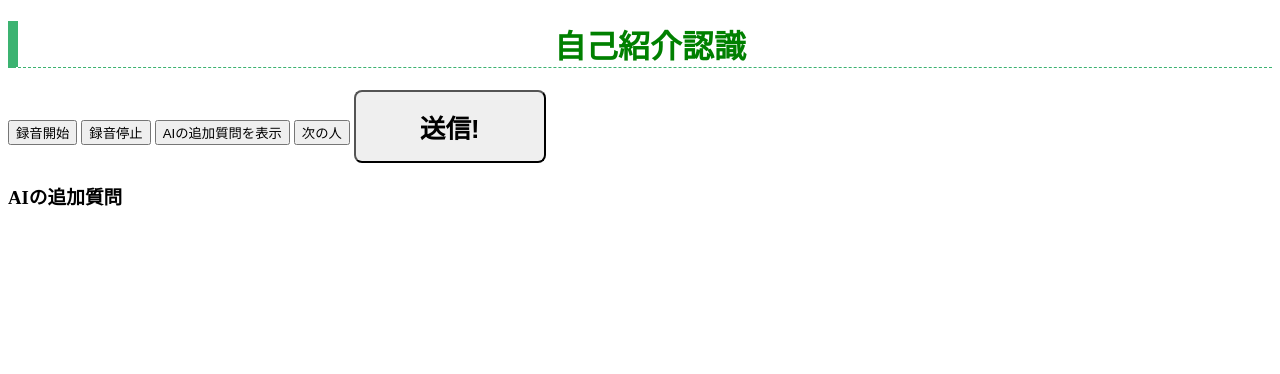
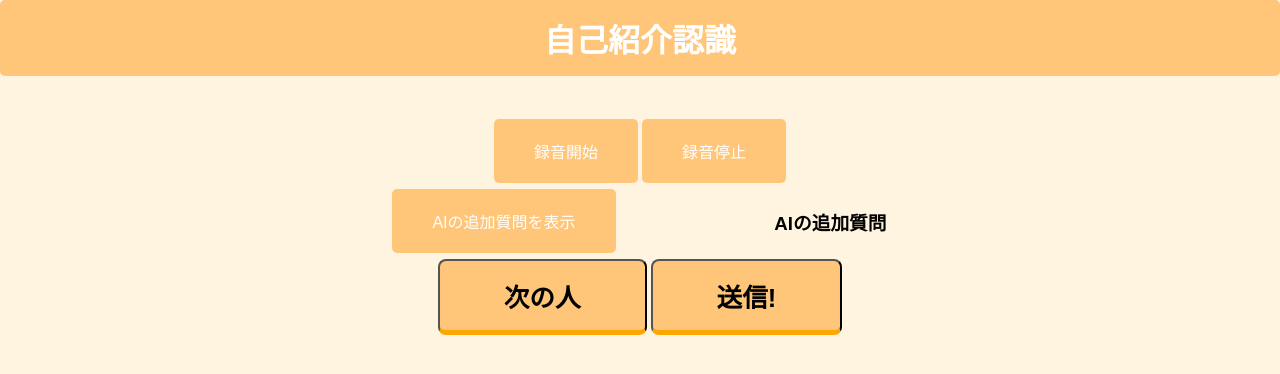
Before and after one commit to takusandayooo/geekcamp-vol-16, a Flask app: page /follow_up in a window 1280 px wide. Shown: the top 374 px of the page. Run offline with Flask 3, Linux system fonts and the light colour scheme.

Commit message:
style: webサイトのスタイルを変更

```diff
--- /dev/null
+++ b/main/static/follow_up.css
@@ -0,0 +1,100 @@
+.custom-button {
+    background-color: #ffc679;
+    color: white;
+    padding: 20px 40px;
+    border: none;
+    border-radius: 5px;
+    cursor: pointer;
+    font-size: 16px;
+}
+.custom-button:hover {
+    background-color: #ffbc61; /* ホバー時の色 */
+}
+
+.osusume-button {
+    background-color: #f99292;
+    color: white;
+    padding: 10px 20px;
+    border: none;
+    border-radius: 5px;
+    cursor: pointer;
+    font-size: 16px;
+}
+.osusume-button:hover {
+    background-color: #fa8282; /* ホバー時の色 */
+}
+
+.center {
+    display: flex;
+    justify-content: center;  /* 水平方向の中央揃え */
+    align-items: center;
+    justify-content:space-around;
+}
+
+.text-container {
+    border: 2px solid #ffbc61;
+    border-radius: 8px;
+    padding: 10px;
+    max-width: 600px;
+    margin: 0 auto 50px auto;
+    background-color: #f9f9f9; /*テキストボックスの背景色*/
+    box-shadow: 0 2px 5px rgba(0, 0, 0, 0.1);
+}
+
+h1 {
+    background-color: #ffc679;  /*見出し*/
+    color: white;
+    padding: 15px;
+    border-radius: 5px;
+    text-align: center;
+    display: flex;
+    justify-content: center;
+    align-items: center;
+    margin: 0 0 40px 0;
+}
+
+body {
+    background-color: #fff4e0; /*背景色*/
+    margin: 0;
+    font-family: Arial, sans-serif;
+}
+
+.content {
+    color: #ffc679;
+    font-weight: bold; /*太字*/
+    display: flex;
+    justify-content: center;  /* 水平方向の中央揃え */
+    align-items: center;
+}
+
+.voicecontent {
+    color: #ffc679;
+    font-weight: bold; /*太字*/
+}
+.btn,
+button.btn {
+    font-size: 1.6rem;
+    font-weight: 700;
+    display: inline-block;
+    padding: 1rem 4rem;
+    cursor: pointer;
+    text-align: center;
+    text-decoration: none;
+    border-radius: 0.5rem;
+}
+button.btn--yellow {
+    color: #000;
+    background-color: #ffc679;
+    border-bottom: 5px solid #ffa500;
+}
+
+button.btn--yellow:hover {
+    margin-top: 3px;
+    color: #000;
+    background: #ffc679;
+    border-bottom: 2px solid #ffa500;
+}
+p {
+    margin-top: 20px;
+    margin-bottom: 10px;
+}
--- a/main/templates/follow_up.html
+++ b/main/templates/follow_up.html
@@ -3,55 +3,51 @@
   <head>
     <meta charset="UTF-8" />
     <title>音声認識</title>
-    <style>
-      /* CSSスタイルの定義 */
-      h1 {
-        color: green;
-        padding-left: 10px;
-        border-left: 10px solid #3cb371;
-        border-bottom: 1px dashed #3cb371;
-      }
-
-      .btn,
-      a.btn,
-      button.btn {
-        font-size: 1.6rem;
-        font-weight: 700;
-        display: inline-block;
-        padding: 1rem 4rem;
-        cursor: pointer;
-        text-align: center;
-        text-decoration: none;
-        border-radius: 0.5rem;
-      }
-
-      a.btn--yellow {
-        color: #000;
-        background-color: #fff100;
-        border-bottom: 5px solid #ccc100;
-      }
-
-      a.btn--yellow:hover {
-        margin-top: 3px;
-        background: #fff20a;
-        border-bottom: 2px solid #ccc100;
-      }
-    </style>
+    <meta name="viewport" content="width=device-width, initial-scale=1.0">
+    <link rel="stylesheet" href="{{ url_for('static', filename='follow_up.css') }}">
   </head>
 
   <body>
     <center>
       <h1>自己紹介認識</h1>
     </center>
-    <button id="startbtn">録音開始</button>
-    <button id="stopbtn">録音停止</button>
-    <button id="follow_up">AIの追加質問を表示</button>
-    <button id="next">次の人</button>
-    <button id="send" class="btn btn--yellow btn--cubic">送信!</button>
 
-    <div id="content"></div>
+    <!--ボタン配置部分-->
+    <p>
+    <div class="center">
+      <div id="content"></div>
+    </div>
+    <div class="center">
+    <table>
+      <tr>
+        <td><button id="startbtn" class="custom-button">録音開始</button></td>
+        <td><button id="stopbtn" class="custom-button">録音停止</button></td>
+      </tr>
+    </table>
+  </div>
+  <div class="center">
+  <table>
+    <tr>
+    <td><button id="follow_up" class="custom-button">AIの追加質問を表示</button></td>
+    </tr>
+  </div>
+<p>
+  <div class="center">
+    <table>
     <h3>AIの追加質問</h3>
     <div id="follow_up_content"></div>
+    </table>
+  </div>
+
+  <div class="center">
+    <table>
+    <tr>
+    <td><button id="next" class="btn btn--yellow btn--cubic">次の人</button></td>
+    <td><button id="send" class="btn btn--yellow btn--cubic">送信!</button></td>
+    </tr>
+    </table>
+  </div>
+</p>
     <script>
       // 音声認識の準備
       const speech = new webkitSpeechRecognition();
```
